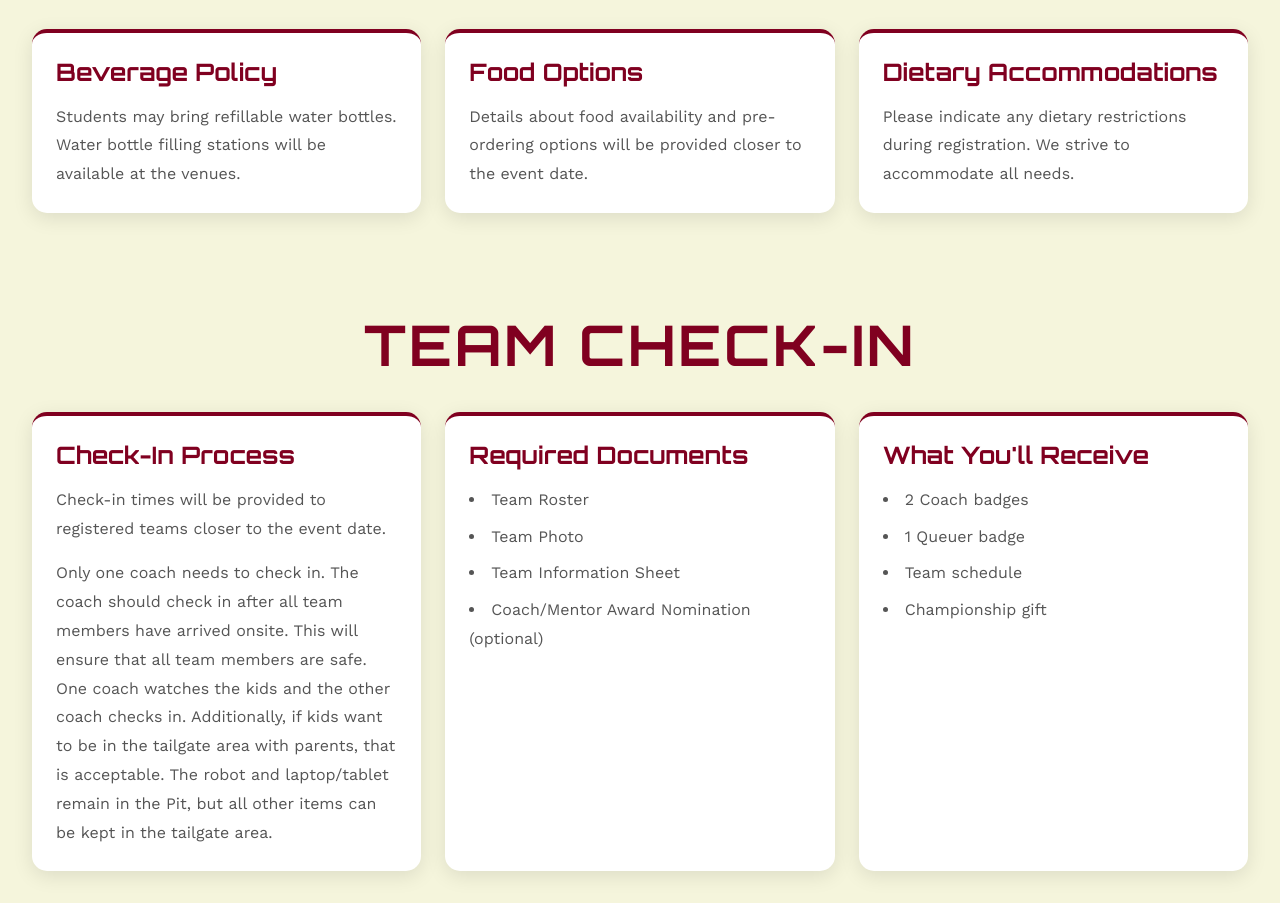
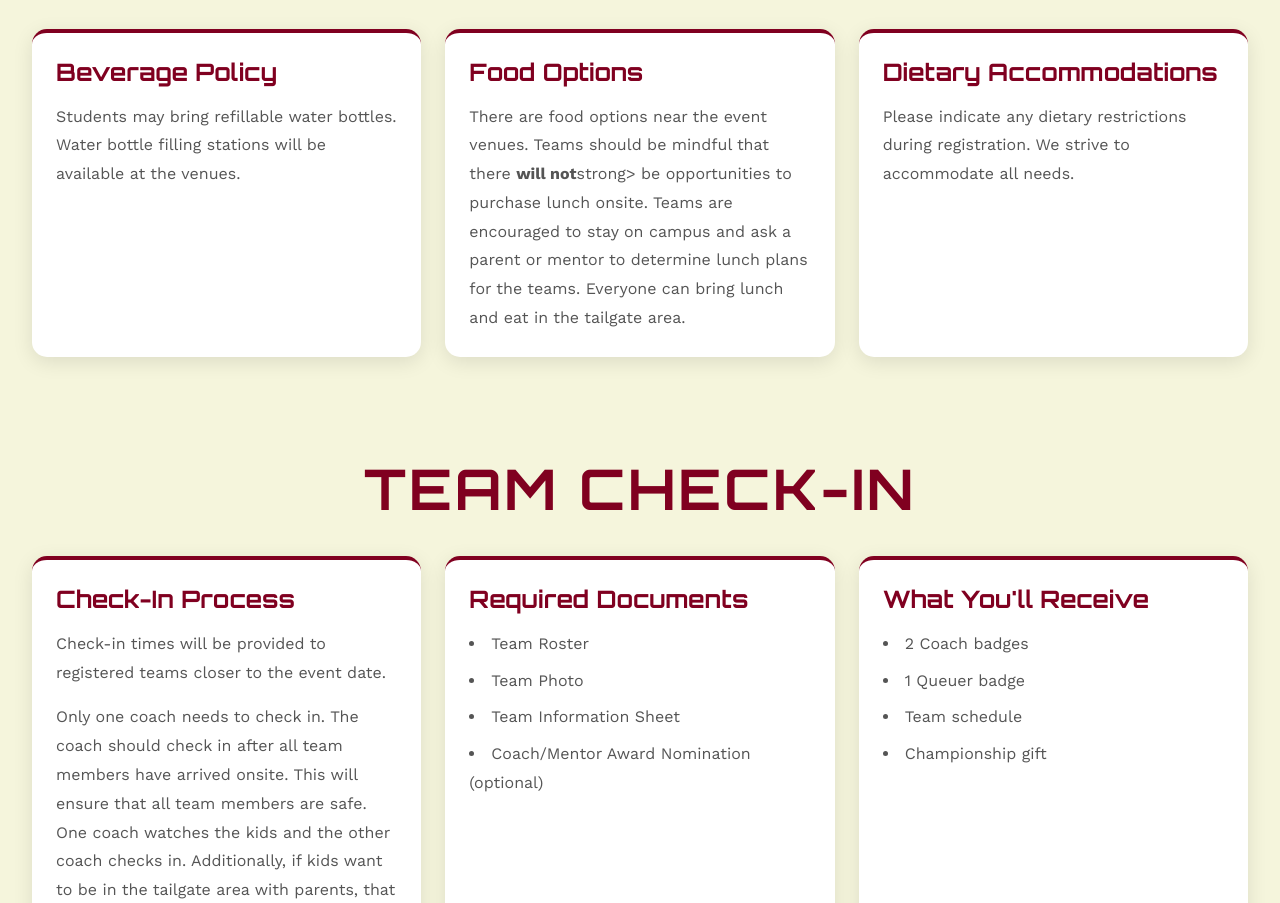
Before and after one commit to TechPlayzone/FLLRegionalChampionship, a plain HTML site: page index.html in a window 1280 px wide. Shown: the part 3425-4328 px from the top of the page. Drawn offline with nearby package versions, Linux system fonts and the light colour scheme.

Commit message:
Revise food options details in index.html
Updated food options information for the event.

```diff
--- a/index.html
+++ b/index.html
@@ -712,7 +712,7 @@
             </div>
             <div class="info-card">
                 <h3>Food Options</h3>
-                <p>Details about food availability and pre-ordering options will be provided closer to the event date.</p>
+                <p>There are food options near the event venues. Teams should be mindful that there <strong>will not</strong>strong> be opportunities to purchase lunch onsite. Teams are encouraged to stay on campus and ask a parent or mentor to determine lunch plans for the teams. Everyone can bring lunch and eat in the tailgate area.</p>
             </div>
             <div class="info-card">
                 <h3>Dietary Accommodations</h3>
```
